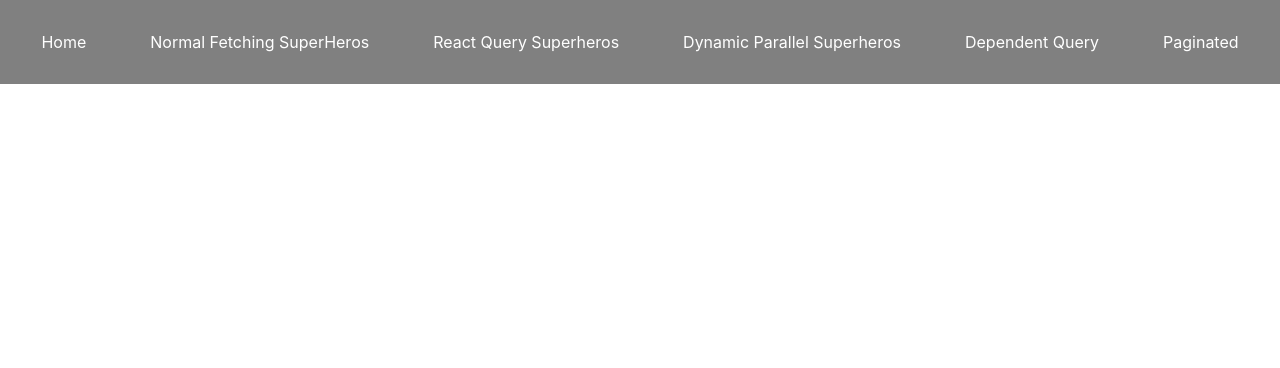
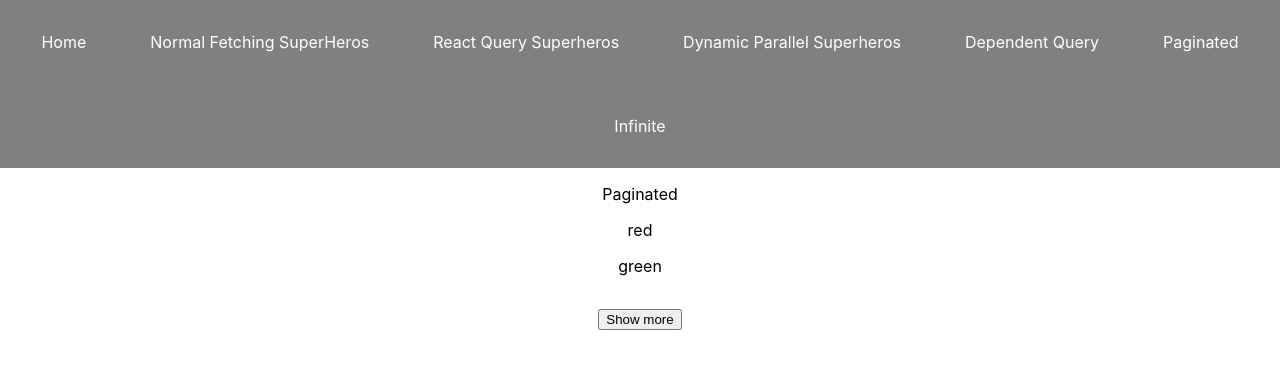
Before and after one commit to uzairansari11/React_QUERY, a React (Create React App) app: page /req/infinite/query/api/calls in a window 1280 px wide. Shown: the top 368 px of the page. Built offline with nearby package versions, Linux system fonts and the light colour scheme; data requests are answered from the project's data file.

Commit message:
Infinite query

```diff
--- a/src/App.js
+++ b/src/App.js
@@ -43,6 +43,10 @@ function App() {
           {" "}
           Paginated
         </Link>
+        <Link to="/req/infinite/query/api/calls" style={style}>
+          {" "}
+          Infinite
+        </Link>
       </div>
       <MainRouting />
     </div>
--- a/src/Routes/Routing.js
+++ b/src/Routes/Routing.js
@@ -6,6 +6,7 @@ import RQFsuperherodetails from "../components/RQFsuperherodetails";
 import DynamicParallelQuery from "../components/DynamicParallelQuery";
 import DependentQuery from "../components/DependentQuery";
 import Paginated from "../components/Paginated";
+import Infinite from "../components/Infinite";
 
 const MainRouting = () => {
   return (
@@ -23,6 +24,7 @@ const MainRouting = () => {
         element={<DependentQuery />}
       />
       <Route path="/req/paginated/query/api/calls" element={<Paginated />} />
+      <Route path="/req/infinite/query/api/calls" element={<Infinite />} />
     </Routes>
   );
 };
--- /dev/null
+++ b/src/components/Infinite.js
@@ -0,0 +1,68 @@
+import React, { useEffect, useState } from "react";
+import { useInfiniteQuery } from "react-query";
+import axios from "axios";
+const Infinite = () => {
+  const [totalPage, setTotalPage] = useState(1);
+  const fetcherFunction = ({ pageParam = 1 }) => {
+    return axios.get(
+      `http://localhost:8080/colors?_limit=2&_page=${pageParam}`
+    );
+  };
+
+  var {
+    data,
+    isLoading,
+    isError,
+    error,
+    hasNextPage,
+    isFetched,
+    isFetchingNextPage,
+    fetchNextPage,
+  } = useInfiniteQuery("infinite-query", fetcherFunction, {
+    getNextPageParam: (_lastPage, pages) => {
+      if (pages.length < Math.ceil(totalPage / 2)) {
+        return pages.length + 1;
+      } else {
+        return undefined;
+      }
+    },
+  });
+  // const res = useQuery(["paginatedData", page], () => fetcherFunction(page));
+//   console.log(data?.pages, "i am header");
+  useEffect(() => {
+    setTotalPage(data?.pages[0]?.headers?.get("x-total-count"));
+  }, [data?.pages]);
+
+  return (
+    <div>
+      <p>Paginated</p>
+      {isLoading ? (
+        <p>Loading Data ...</p>
+      ) : isError ? (
+        <p>{error.message}</p>
+      ) : (
+        data?.pages?.map((ele) => (
+          <div key={ele.id}>
+            {ele.data.map((ele) => {
+              return <p>{ele.color}</p>;
+            })}
+          </div>
+        ))
+      )}
+      <div
+        style={{
+          display: "flex",
+          flexWrap: "wrap",
+          justifyContent: "center",
+          columnGap: "2rem",
+          marginTop: "2rem",
+        }}
+      ></div>
+      <button disabled={!hasNextPage} onClick={fetchNextPage}>
+        {isFetched && isFetchingNextPage ? "Loading.." : "Show more"}
+      </button>
+    </div>
+  );
+};
+
+export default Infinite;
```
Also changed, not shown: 1 other file (tests, documents, lock files or other folders).
